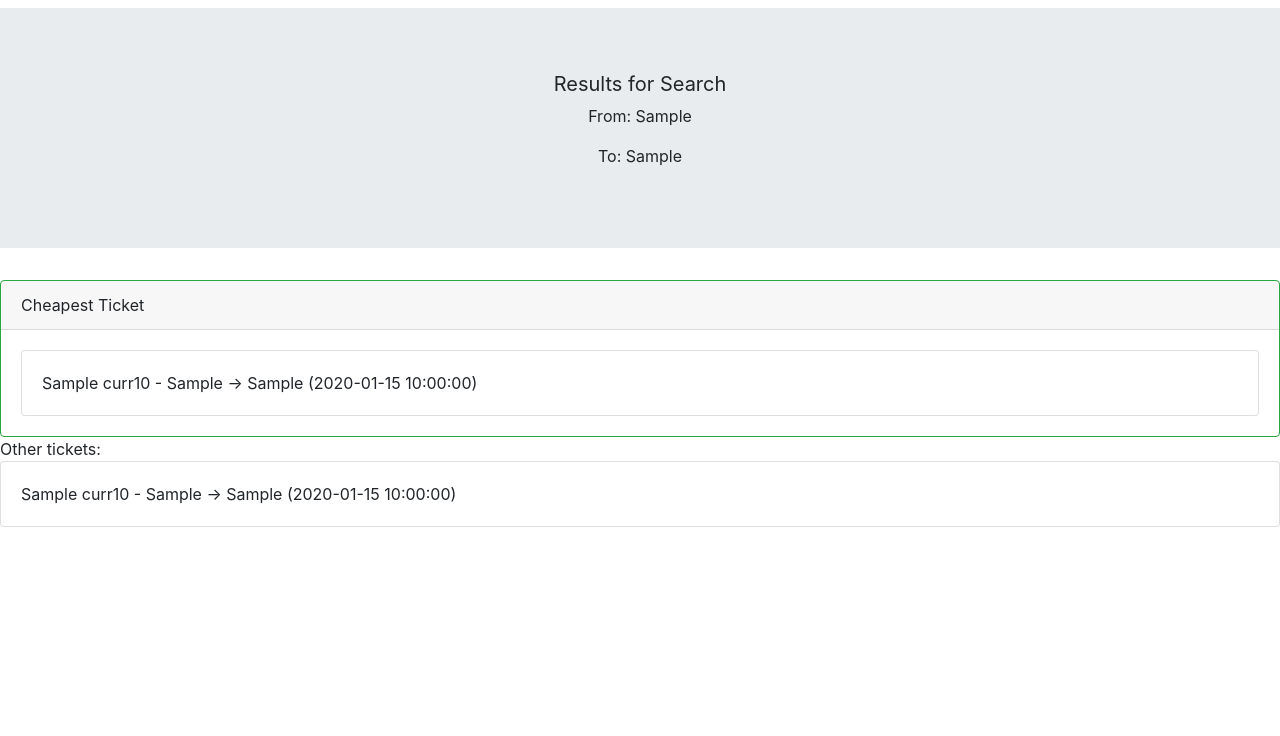
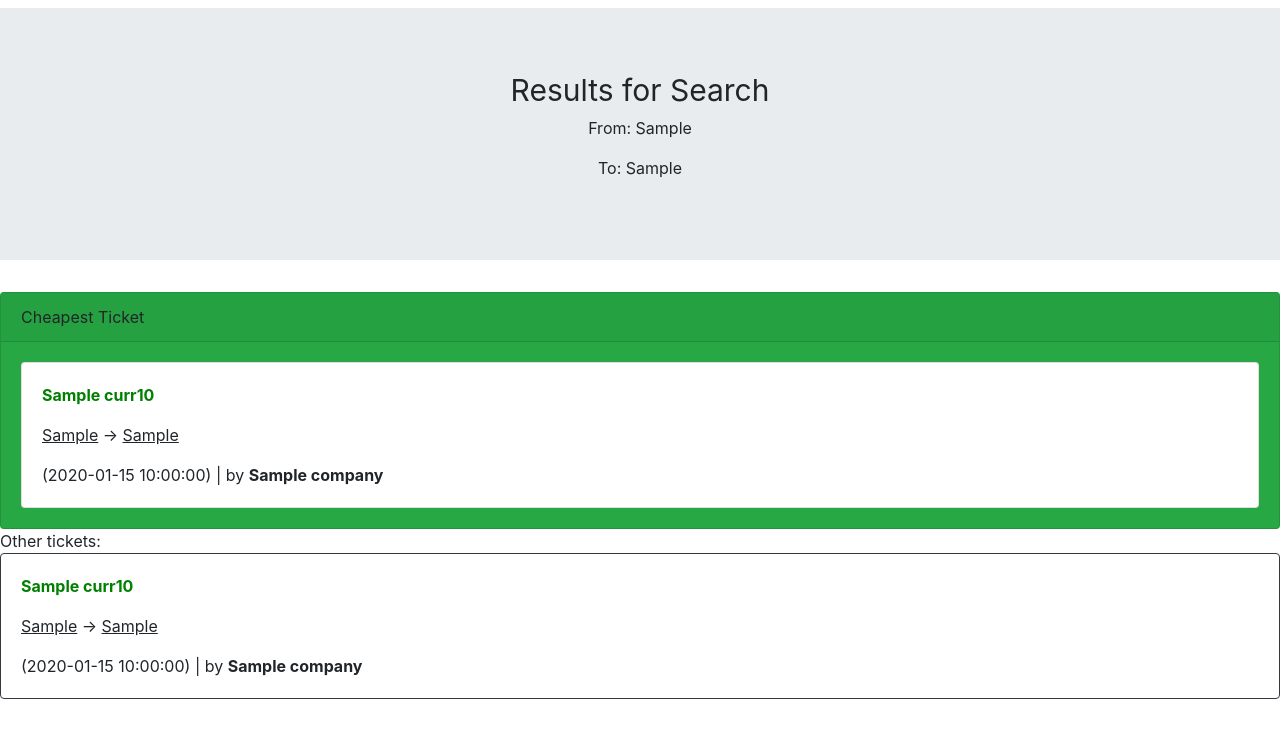
Before and after one commit to abhinavmodugula/FlightSearch, a Flask app: template application/templates/results.html in a window 1280 px wide. Shown: the part 64-800 px from the top of the page. Run offline with Flask 2, Linux system fonts and the light colour scheme; the template is opened without the code that fills it: most values are stand-ins (such as "Sample title", 1, 10 or a date in 2020); some libraries are stand-ins or nearby versions.

Commit message:
added style to results page

```diff
--- a/application/routes.py
+++ b/application/routes.py
@@ -44,8 +44,9 @@ def search():
         curr_val = currencies[2]['Code']
         curr_symbol = currencies[2]['Symbol']
     else:
-        curr_val = currencies[3:][int(curr_val) - 1]["Code"]
-        curr_symbol = currencies[3:][int(curr_val) - 1]["Symbol"]
+        i = int(curr_val) - 1
+        curr_val = currencies[3:][i]["Code"]
+        curr_symbol = currencies[3:][i]["Symbol"]
 
     scanner = SkyScanner(currency=curr_val)
     #Next, parse the start and end locations and assign codes
--- a/application/templates/results.html
+++ b/application/templates/results.html
@@ -5,31 +5,32 @@
     <br>
     <br>
         <div class="jumbotron jumbotron-fluid text-center">
-            <h1 class="lead"><b><huge>Results for Search</huge></b></h1>
+            <h1 style="font-size:30px" class="lead"><b><huge>Results for Search</huge></b></h1>
         <p>From: {{ s }}</p>
         <p>To: {{ e }}</p>
+
         </div>
-<div class="card border-success">
+<div class="card bg-success">
 <div class="card-header">
     <h>Cheapest Ticket</h>
 </div>
 <div class = "card-body">
     <div class="card">
         <div class="card-body">
-            {{ curr }}{{ cheapest.price }} -
-            {{ cheapest.start_airport }} -> {{ cheapest.end_airport }}
-            ({{ cheapest.start_time }})
+            <p style="color:green;"><b>{{ curr }}{{ cheapest.price }}</b></p>
+            <p><u>{{ cheapest.start_airport }}</u> -> <u>{{ cheapest.end_airport }}</u></p>
+            ({{ cheapest.start_time }}) | by <b>{{ cheapest.company }}</b>
         </div>
     </div>
 </div>
 </div>
 <h> Other tickets: </h>
 {%  for quote in all_quotes %}
-    <div class="card">
+    <div class="card border-dark">
         <div class="card-body">
-            {{ curr }}{{ quote.price }} -
-            {{ quote.start_airport }} -> {{ quote.end_airport }}
-            ({{ quote.start_time }})
+            <p style="color:green;"><b>{{ curr }}{{ quote.price }}</b></p>
+            <p><u>{{ quote.start_airport }}</u> -> <u>{{ quote.end_airport }}</u></p>
+            ({{ quote.start_time }}) | by <b>{{ quote.company }}</b>
         </div>
     </div>
     {% endfor %}
```
Also changed, not shown: application/search.py (+7 -4 lines).
